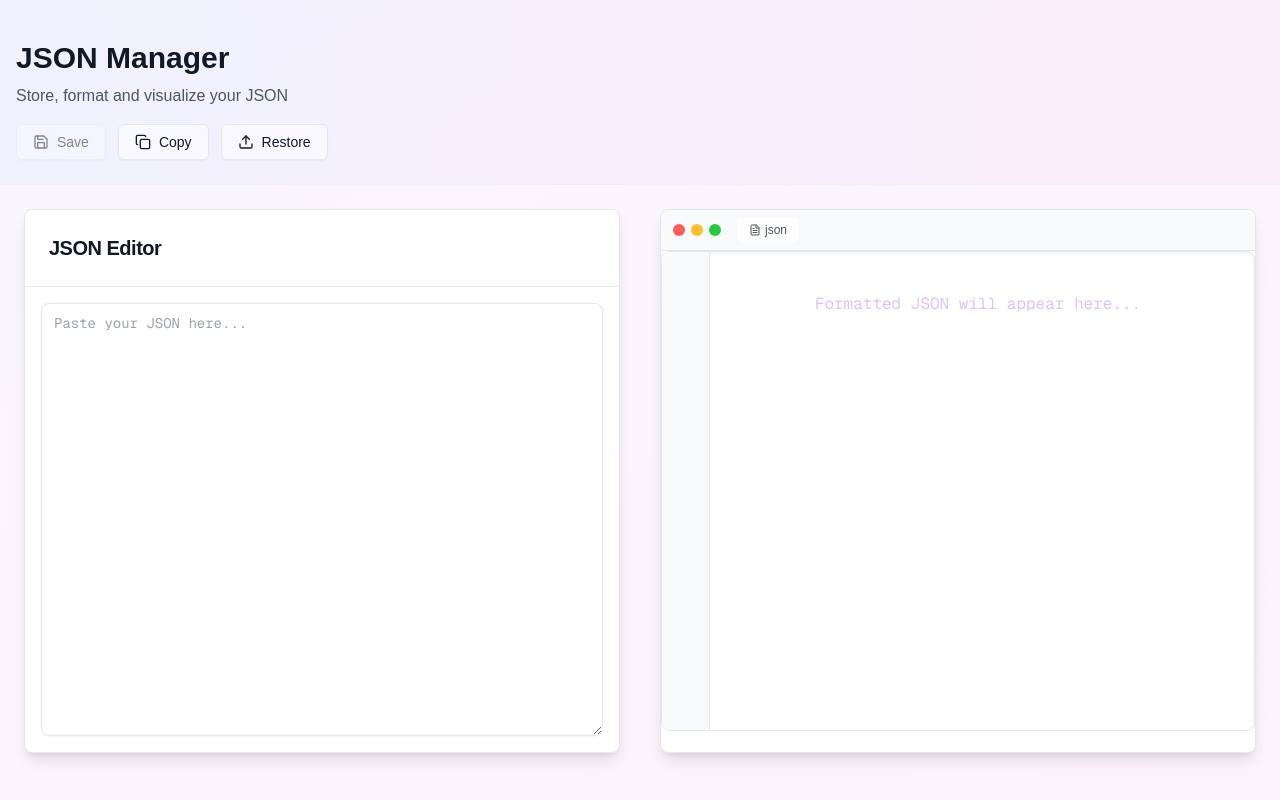
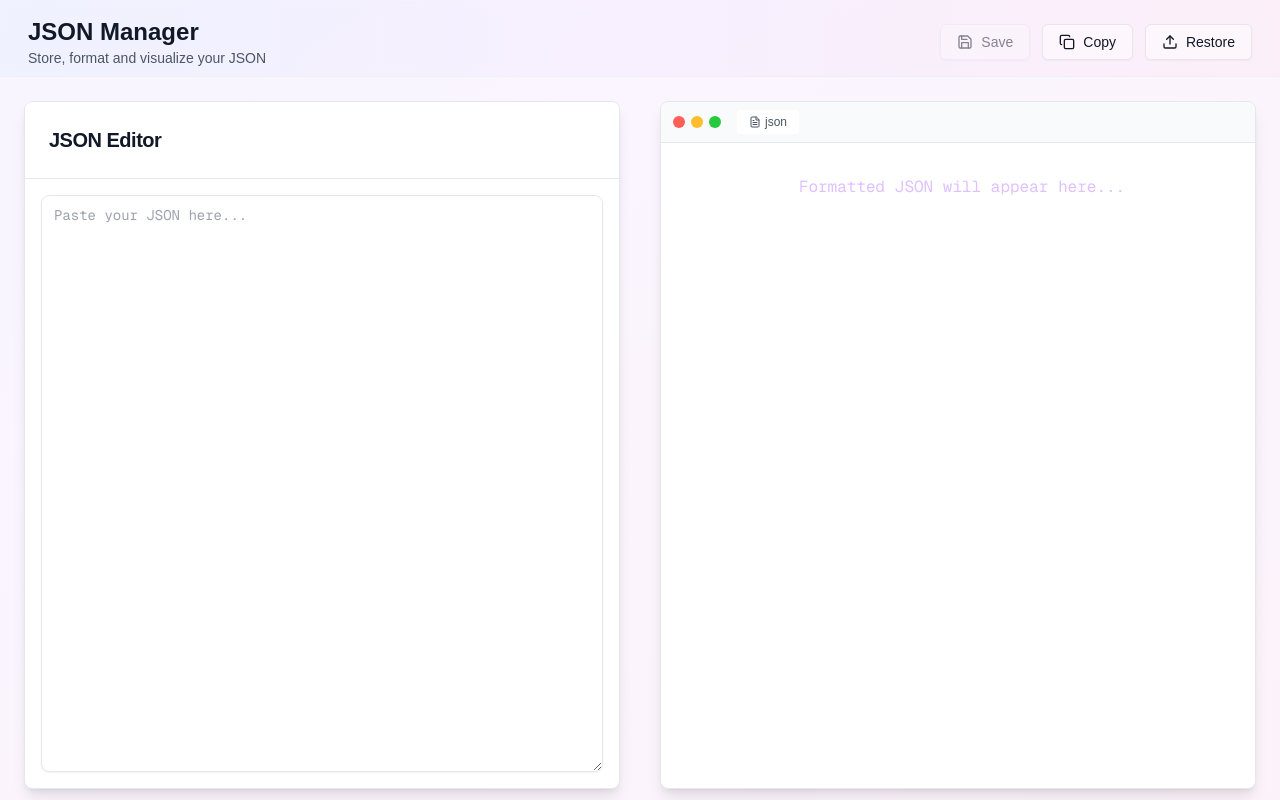
Before and after one commit to iqbaldp/json-manager, a Next.js app: page / in a window 1280 px wide. Built offline with nearby package versions, Linux system fonts and the light colour scheme.

Commit message:
fix: layout & theme

```diff
--- a/package.json
+++ b/package.json
@@ -9,7 +9,6 @@
     "lint": "next lint"
   },
   "dependencies": {
-    "@andypf/json-viewer": "^2.1.7",
     "@emotion/react": "^11.14.0",
     "@emotion/styled": "^11.14.0",
     "@mui/material": "^6.4.2",
--- a/src/app/layout.tsx
+++ b/src/app/layout.tsx
@@ -27,6 +27,9 @@ export default function RootLayout({
 }>) {
   return (
     <html lang="en" suppressHydrationWarning>
+      <head>
+        <script src="https://pfau-software.de/json-viewer/dist/iife/index.js" />
+      </head>
       <body
         className={`${GeistSans.variable} ${GeistMono.variable} antialiased min-h-screen`}
       >
--- a/src/app/page.tsx
+++ b/src/app/page.tsx
@@ -5,7 +5,6 @@ import { Button } from "@/components/ui/button";
 import { Textarea } from "@/components/ui/textarea";
 import { Card, CardContent, CardHeader, CardTitle } from "@/components/ui/card";
 import { Copy } from "lucide-react";
-import "@andypf/json-viewer";
 import { GeistMono } from "geist/font/mono";
 import {
   Dialog,
@@ -136,15 +135,16 @@ export default function Home() {
 
   return (
     <div className="h-screen flex flex-col overflow-hidden bg-gradient-to-br from-blue-50 via-purple-50 to-pink-50 text-gray-900">
-      <header className="relative border-b border-gray-200/50 p-4 pb-6 backdrop-blur-sm bg-white/30">
+      <header className="relative border-b border-gray-200/50 p-2 backdrop-blur-sm bg-white/30">
         <div className="absolute inset-0 bg-gradient-to-r from-blue-500/5 via-purple-500/5 to-pink-500/5 animate-gradient-x"></div>
-        <div className="relative z-10">
-          <br />
-          <h1 className="text-3xl font-bold text-gray-900">JSON Manager</h1>
-          <p className="text-gray-600 mt-2">
-            Store, format and visualize your JSON
-          </p>
-          <div className="flex items-center gap-3 mt-4">
+        <div className="relative z-10 flex justify-between items-center pt-2 pl-5 pr-5">
+          <div className="flex items-center gap-6">
+            <div>
+              <h1 className="text-2xl font-bold text-gray-900">JSON Manager</h1>
+              <p className="text-sm text-gray-600">Store, format and visualize your JSON</p>
+            </div>
+          </div>
+          <div className="flex items-center gap-3">
             <Dialog open={isSaveDialogOpen} onOpenChange={setIsSaveDialogOpen}>
               <DialogTrigger asChild>
                 <Button
@@ -417,7 +417,7 @@ export default function Home() {
 
       <main className="flex-1 p-6 max-w-[1800px] mx-auto w-full">
         <div className="grid grid-cols-1 lg:grid-cols-2 gap-10">
-          <Card className="bg-white border-gray-200 shadow-lg rounded-lg h-[calc(100vh-16rem)] flex flex-col overflow-hidden">
+          <Card className="bg-white border-gray-200 shadow-lg rounded-lg h-[calc(100vh-7rem)] flex flex-col overflow-hidden">
             <CardHeader className="flex flex-row items-center justify-between border-b border-gray-200 bg-white">
               <CardTitle className="text-xl font-semibold text-gray-900">
                 JSON Editor
@@ -440,7 +440,7 @@ export default function Home() {
             </CardContent>
           </Card>
 
-          <div className="h-[calc(100vh-16rem)]">
+          <div className="h-[calc(100vh-7rem)]">
             <div className="bg-white rounded-lg overflow-hidden border border-gray-200 shadow-lg h-full flex flex-col">
               <div className="flex flex-col flex-shrink-0">
                 <div className="flex items-center gap-2 px-3 py-2 bg-gray-50 border-b border-gray-200">
@@ -475,34 +475,26 @@ export default function Home() {
               </div>
               <div>
                 <div
-                  className={`${geistMono.className} h-[calc(100vh-20rem)] bg-white rounded-lg overflow-auto text-base leading-relaxed shadow-inner border border-gray-200 relative`}
+                  className={`${geistMono.className} h-[calc(100vh-10rem)] bg-white overflow-auto text-base leading-relaxed relative`}
                 >
-                  <div className="absolute left-0 top-0 bottom-0 w-12 border-r border-gray-200 flex flex-col items-center py-6 bg-gray-50">
-                    {parsedJson &&
-                      Array.from({
-                        length: JSON.stringify(parsedJson, null, 2).split("\n")
-                          .length,
-                      }).map((_, i) => (
-                        <div
-                          key={i}
-                          className="text-gray-600 text-xs w-full text-center py-[2.5px]"
-                        >
-                          {i + 1}
-                        </div>
-                      ))}
-                  </div>
-                  <div className="pl-12 p-2 text-base">
+
+                  <div className="pl-2 text-base">
                     {parsedJson ? (
+                      <div id="json-viewer-container">
+                        {typeof window !== 'undefined' && (
+                          // @ts-expect-error - andypf-json-viewer is a web component
                           <andypf-json-viewer
                             indent="2"
                             expanded="true"
-                        theme="default-light"
+                            theme="cupertino"
                             show-toolbar="true"
                             expand-icon-type="square"
                             show-copy="false"
                             show-size="false"
                             data={parsedJson}
                           />
+                        )}
+                      </div>
                     ) : (
                       <p className="text-purple-400/50 text-center py-8">
                         Formatted JSON will appear here...
```
Also changed, not shown: 1 other file (tests, documents, lock files or other folders). Lines whose indentation alone changed are shown as unchanged.
